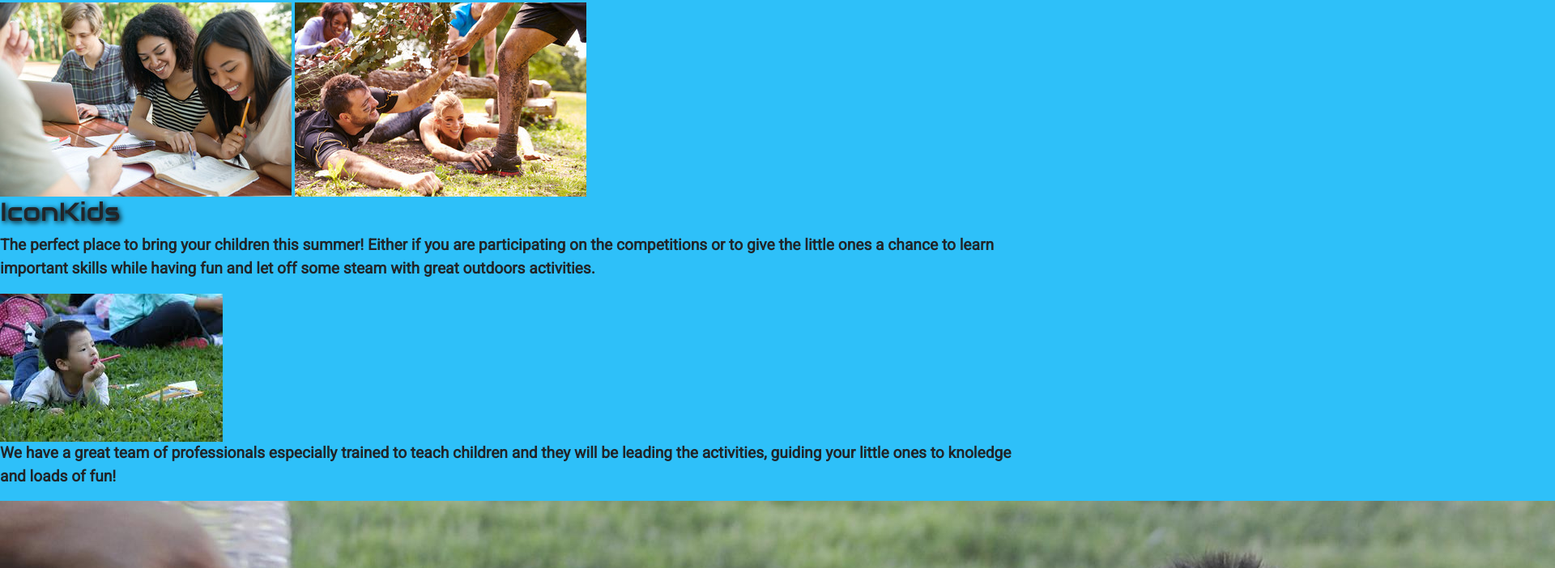
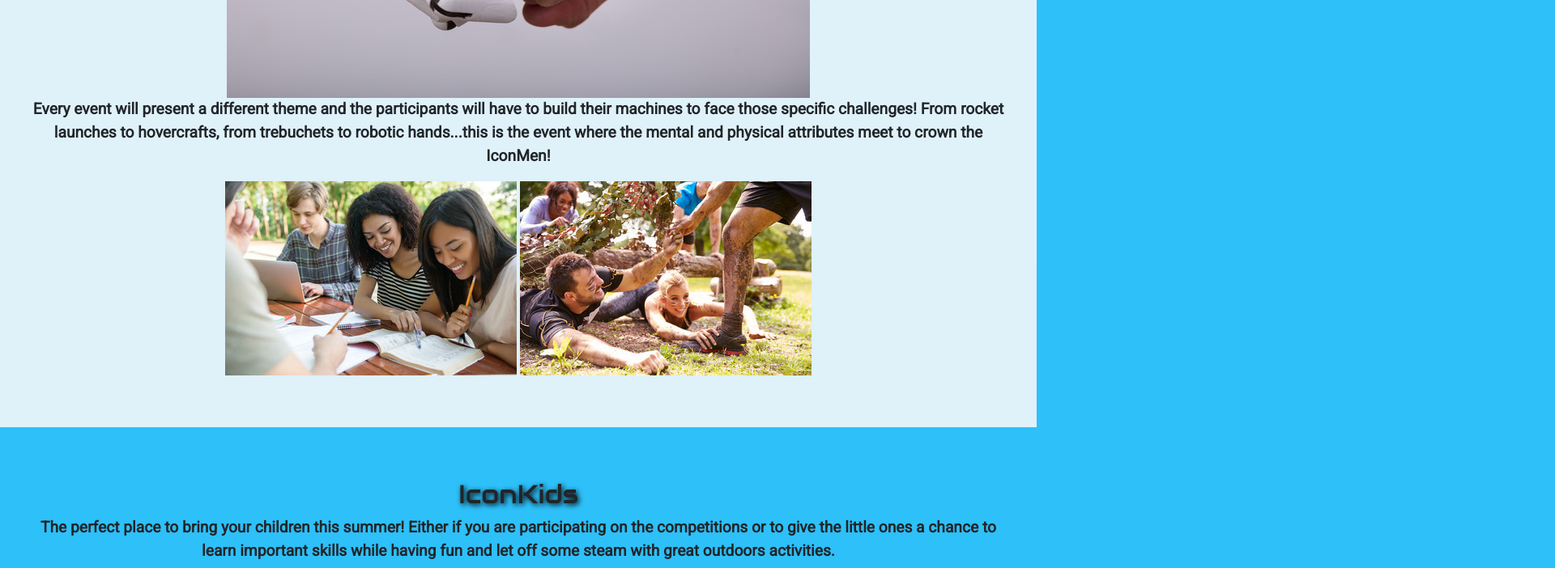
Before and after one commit to synnea/summer-hackathon, a plain HTML site: page index.html in a window 1280 px wide. Shown: the part 1454-2156 px from the top of the page at 81% size, 1920 px wide, since content can reach past the window. Drawn offline with nearby package versions, Linux system fonts and the light colour scheme.

Commit message:
Updated navbar text formatting

```diff
--- a/assets/css/style.css
+++ b/assets/css/style.css
@@ -22,6 +22,19 @@ html {
 body {
     font-family: Righteous, sans-serif;
     background-color: #2ec0f9;
+    text-align: center;
+}
+
+img {
+    max-width: 100%;
+}
+
+.content-section {
+    padding: 4rem 2rem;
+}
+
+.section-odd {
+    background-color: #f8f9fae0;
 }
 
 
@@ -66,6 +79,7 @@ body {
     display: inline-block;
     padding: 0;
     font-size: 2rem;
+    text-align: left;
     margin: 0 25px;
     flex: 1;
 }
@@ -93,6 +107,7 @@ body {
     display: inline-block;
     font-size: 1.8rem;
     flex: 1;
+    text-align: left;
 }
 
 .collapsed-menu-button {
--- a/index.html
+++ b/index.html
@@ -170,7 +170,7 @@
         </container>
     </section>
     <!-- About section -->
-    <section id="aboutmark">
+    <section class="content-section" id="aboutmark">
         <container-fluid>
             <div>
                 <h2>What is IconMen?</h2>
@@ -182,7 +182,7 @@
         </container-fluid>
     </section>
     <!-- IconMen section -->
-    <section id="iconmenmark">
+    <section class="content-section section-odd" id="iconmenmark">
         <div>
             <h2>IconMen</h2>
             <p>Behold the ultimate challenge. Something no one has ever seen before!</p>
@@ -195,7 +195,7 @@
         </div>
     </section>
     <!-- IconKids section -->
-    <section id="iconkidsmark">
+    <section class="content-section" id="iconkidsmark">
         <div>
             <h2>IconKids</h2>
             <p>The perfect place to bring your children this summer! Either if you are participating on the competitions or to give the little ones a chance to learn important skills while having fun and let off some steam with great outdoors activities.</p>
@@ -206,7 +206,7 @@
         </div>
     </section>
     <!-- Past events section -->
-    <section id="pasteventsmark">
+    <section class="content-section section-odd" id="pasteventsmark">
         <div>
             <h2>Past Events</h2>
             <p>Last year's IconMen was an absolute success. Over 8000 people bought tickets for the event, 16 IconMen teams over the three days and this is what we have to show for it...smiles, accomplishments, fun and great projects! </p>
```
